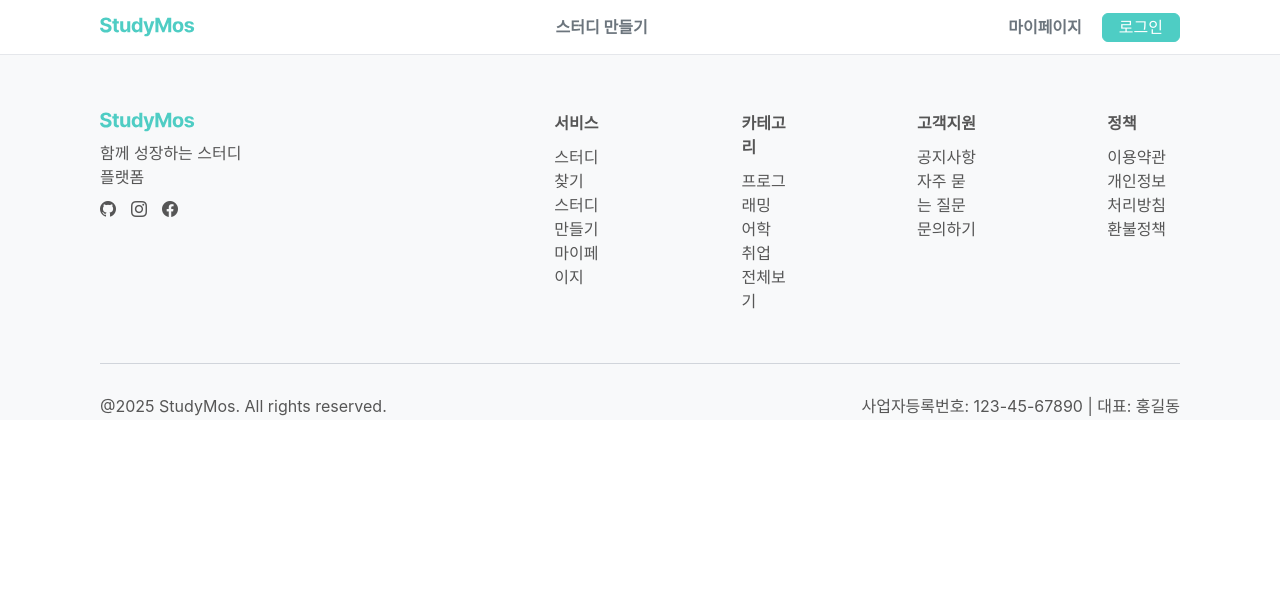
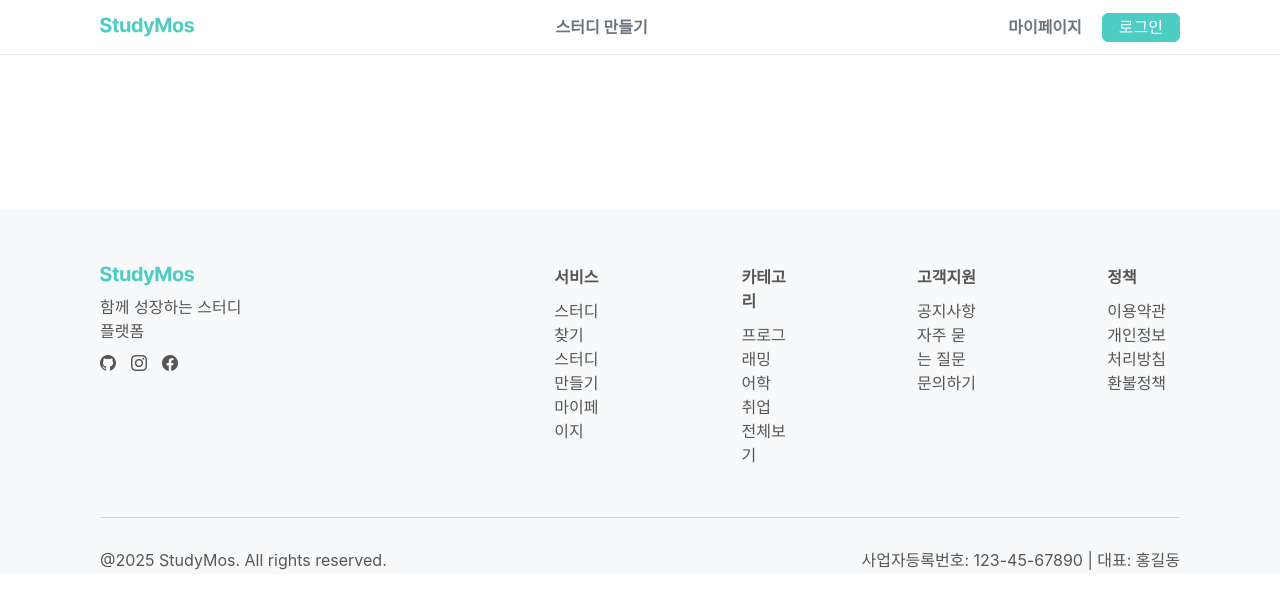
Before and after one commit to project-mos/frontend, a Next.js app: page / in a window 1280 px wide. Shown: the top 608 px of the page. Built offline with nearby package versions, Linux system fonts and the light colour scheme.

Commit message:
💄 [Design]: .layout padding 값 수정

```diff
--- a/src/styles/global.css
+++ b/src/styles/global.css
@@ -16,7 +16,7 @@ body {
 }
 
 .layout {
-  @apply grid grid-cols-12 px-3 pt-[55px] desktop:max-w-[1300px];
+  @apply grid grid-cols-12 px-3 pt-[103px] pb-[106px] w-[1300px] desktop:max-w-[1300px];
 }
 select {
   -webkit-appearance: none; /* 크롬 화살표 없애기 */
```
